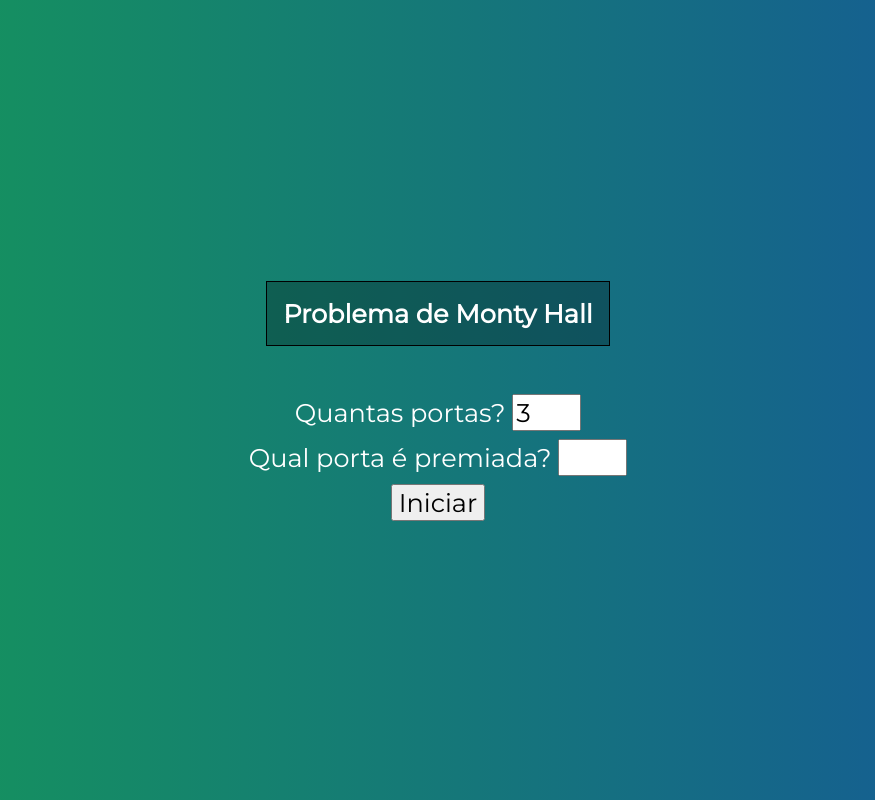
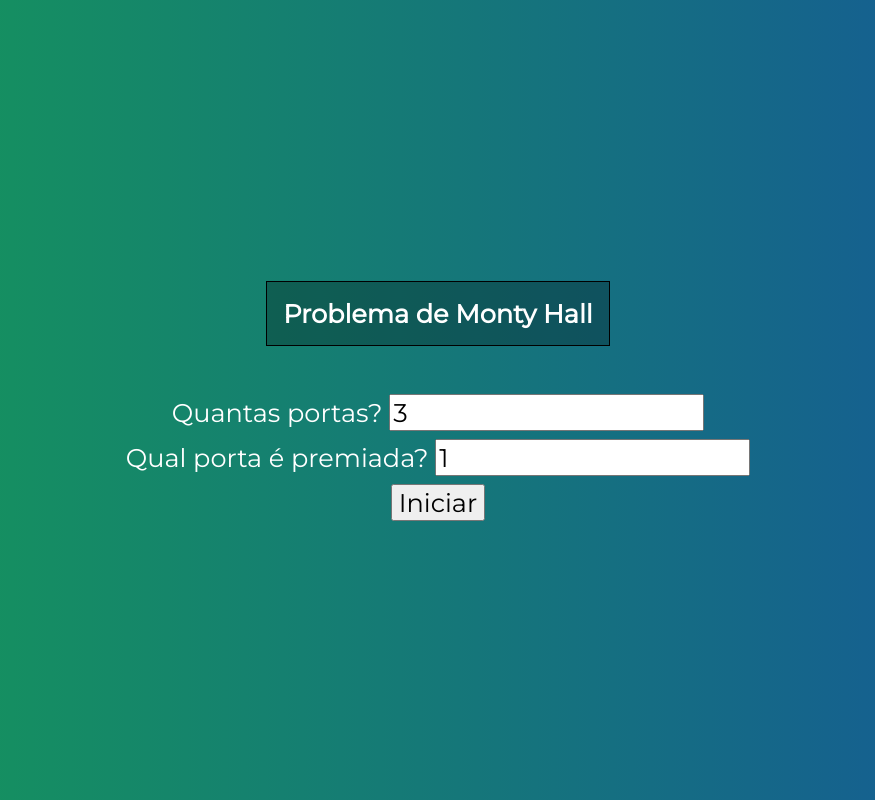
Before and after one commit to Willian1002A/moontyhall, a Vue app: page / in a window 1280 px wide. Shown: the whole page, without its empty margins (202-1077 px from the left). Built offline with nearby package versions, Linux system fonts and the light colour scheme.

Commit message:
montyhall v0.5.2

```diff
--- a/src/App.vue
+++ b/src/App.vue
@@ -1,20 +1,21 @@
 <template>
   <div id="app">
       <h1>Problema de Monty Hall</h1>
-      <div class="form">
+      <form class="form">
           <div v-if="!started">
               <label for="portsAmount">Quantas portas? </label>
-              <input type="text" id="portsAmount" size="3"
-                v-model.number="portsAmount">
+              <input type="number" id="portsAmount" size="3"
+                v-model.number="portsAmount" required min="1">
           </div>
           <div v-if="!started">
               <label for="selectedPort">Qual porta é premiada? </label>
-              <input type="text" id="selectedPort" size="3"
+              <input type="number" id="selectedPort" size="3" required min="1"
                 v-model.number="selectedPort">
           </div>
-          <button v-if="!started" @click="started = true">Iniciar </button>
+          <input v-if="!started" @click="started = true && selectedPort > 0 && selectedPort <= portsAmount" type="submit" value="Iniciar">
+          <!-- <button v-if="!started" @click="started = true">Iniciar </button> -->
           <button v-if="started" @click="started = false">Reiniciar </button>
-      </div>
+      </form>
       <div class="doors" v-if="started">
           <div v-for="i in portsAmount" :key="i">
               <Door :hasGift="i === selectedPort" :number="i"/>
@@ -32,7 +33,7 @@
             return {
                 started: false,
                 portsAmount: 3,
-                selectedPort: null
+                selectedPort: 1
             }
         }
     }
```
